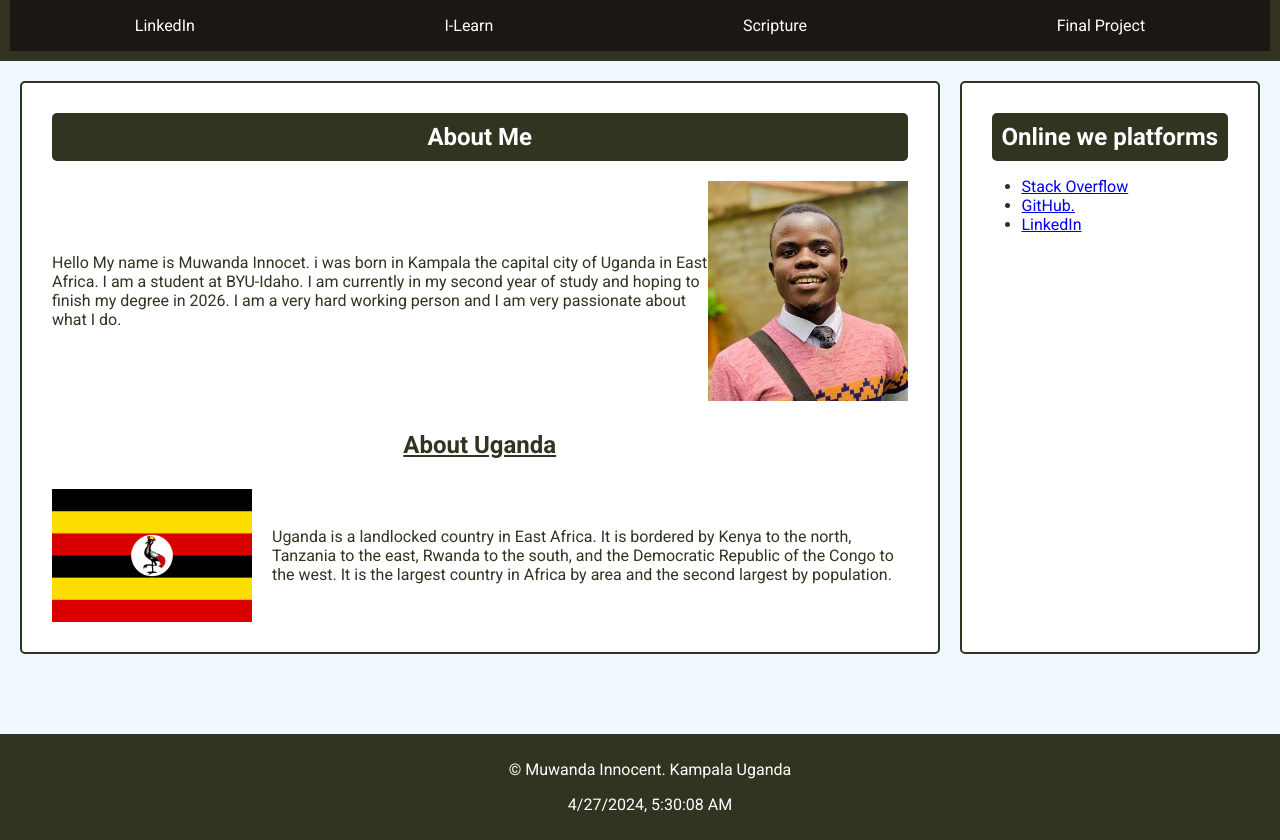
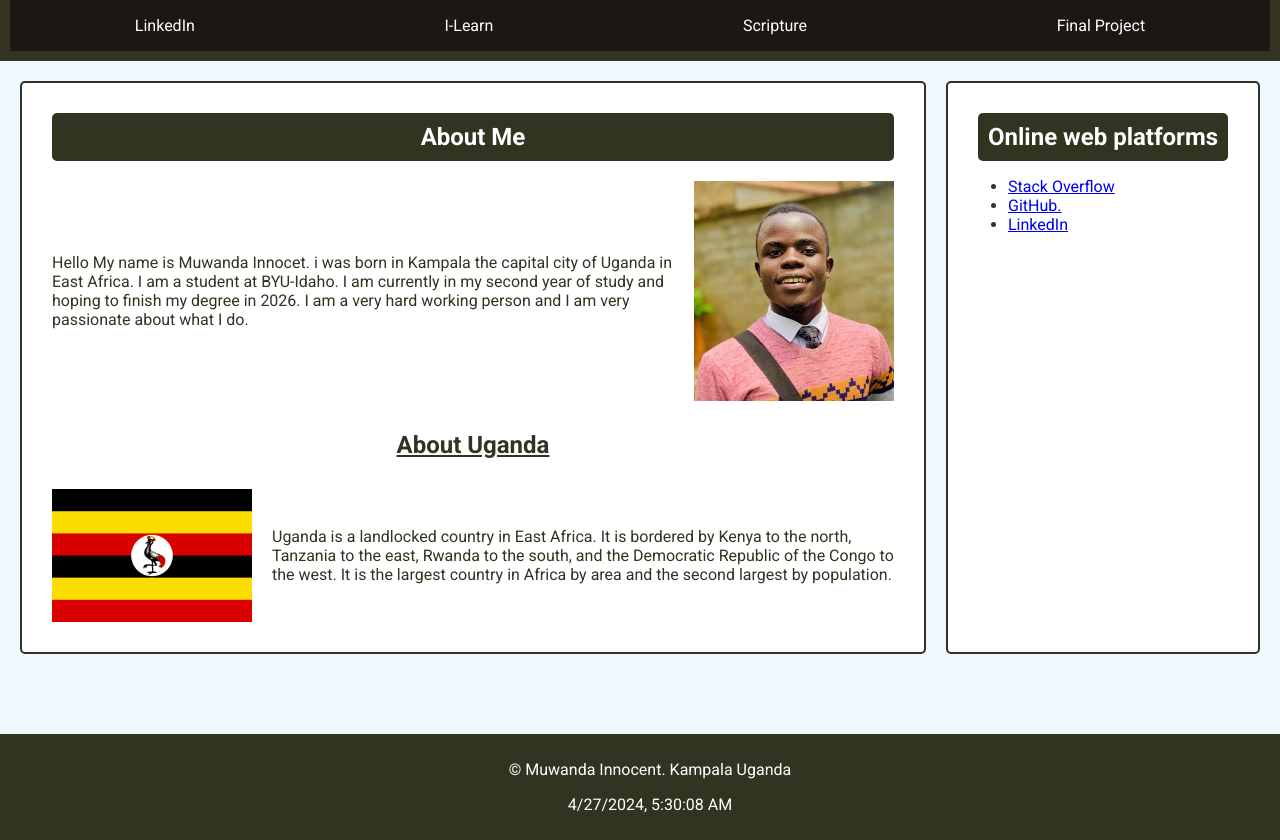
Before and after one commit to KmInno/wdd131, a plain HTML site: page index.html in a window 1280 px wide. Shown: the part 91-931 px from the top of the page. Drawn offline with Linux system fonts and the light colour scheme.

Commit message:
Update index.html

```diff
--- a/index.html
+++ b/index.html
@@ -48,7 +48,7 @@
 
        </section>
        <section class="card-2">
-        <h2 class="mini-title">Online we platforms</h2>
+        <h2 class="mini-title">Online web platforms</h2>
          <ul>
             <li><a href="https://stackoverflow.com/">Stack Overflow</a></li>
             <li><a href="https://github.com/">GitHub.</a></li>
```
